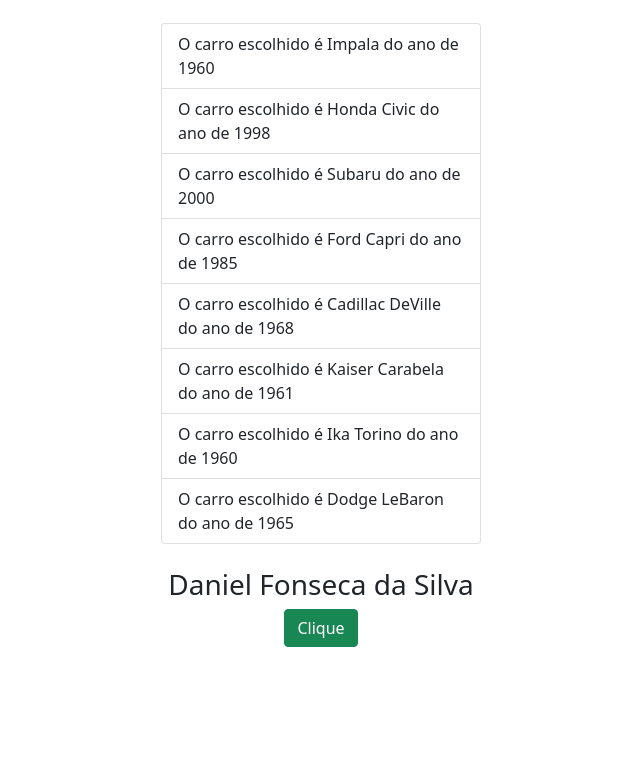
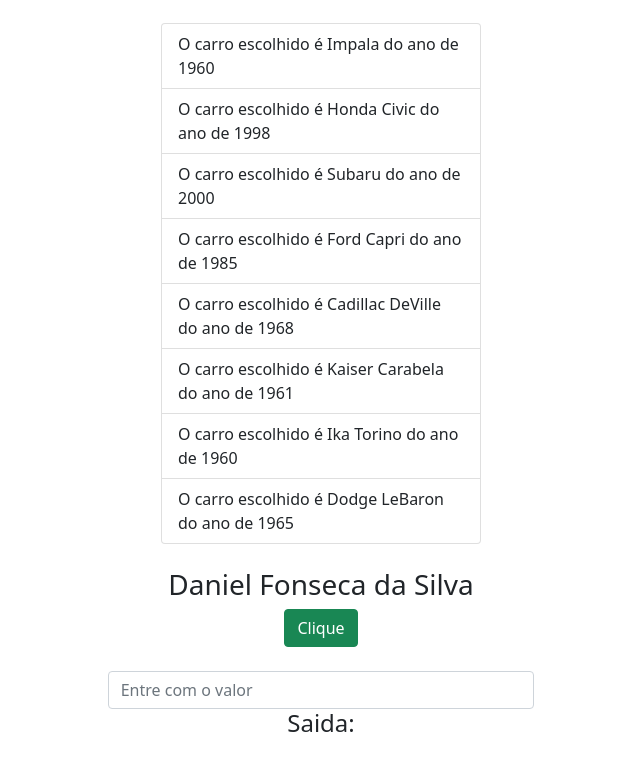
Before and after one commit to Daniel-Fonseca-da-Silva/Explorando-Diretivas-com-Angular, an Angular app: page / in a window 1280 px wide. Shown: the part 1356-2118 px from the top of the page, without its empty margins (319-959 px from the left). Before the commit the page ends 2003 px from the top, so only its background shows below. Built offline with nearby package versions, Linux system fonts and the light colour scheme.

Commit message:
Desenvolvendo um two way data binding

```diff
--- a/src/app/app.component.html
+++ b/src/app/app.component.html
@@ -104,3 +104,15 @@
 <h4 class="text-center" *ngIf="click === true" >
   O botoão foi clicado: {{click}}
 </h4>
+
+<!-- Two way data binding -->
+<!-- Necessita o modulo formsmodule -->
+<div class="col-md-4 mx-auto text-center mb-4 mt-4">
+  <input
+    type="text"
+    class="form-control"
+    placeholder="Entre com o valor"
+    [(ngModel)]="text"
+    >
+  <h4>Saida: {{ text }}</h4>
+</div>
--- a/src/app/app.component.ts
+++ b/src/app/app.component.ts
@@ -11,6 +11,7 @@
   randomNumber = 0
   nome = "Daniel Fonseca da Silva"
   click = false
+  text = ''
   fruits = [
     {
       name: 'Banana',
--- a/src/app/app.module.ts
+++ b/src/app/app.module.ts
@@ -1,4 +1,5 @@
 import { NgModule } from '@angular/core';
+import { FormsModule } from '@angular/forms';
 import { BrowserModule } from '@angular/platform-browser';
 
 import { AppComponent } from './app.component';
@@ -8,7 +9,8 @@
     AppComponent
   ],
   imports: [
-    BrowserModule
+    BrowserModule,
+    FormsModule
   ],
   providers: [],
   bootstrap: [AppComponent]
```
